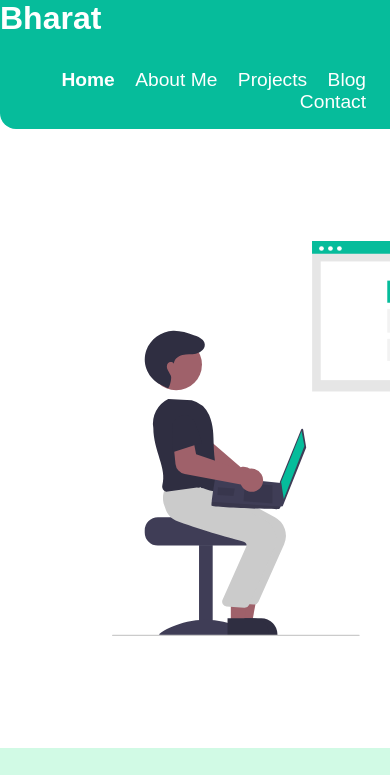
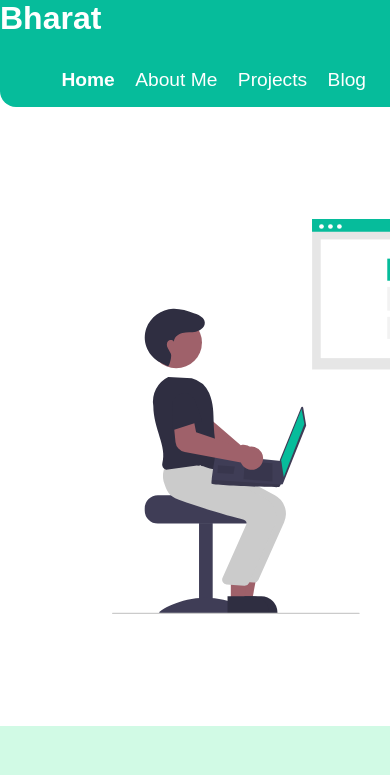
Before and after one commit to bharat-chotwani/Bharat-Chotwani-Portfolio, a plain HTML site: page Index.html in a window 390 px wide. Shown: the top 775 px of the page. Drawn offline with Linux system fonts and the light colour scheme.

Commit message:
changed footer and added linkedin link

```diff
--- a/Index.html
+++ b/Index.html
@@ -7,7 +7,7 @@
     <title>Bharat Chotwani | Portfolio</title>
     <link rel="stylesheet" href="style.css">
 </head>
-<body>
+<body class="body">
     <nav class="navigation">
         <div class="nav-brand">Bharat</div>
 
@@ -16,7 +16,7 @@
                 <li class="list-inline"><a href="/" class="Links">About Me</a></li>
                 <li class="list-inline"><a href="/Projects.html" class="Links">Projects</a></li>
                 <li class="list-inline"><a href="/Blog.html" class="Links">Blog</a></li>
-                <li class="list-inline"><a href="/" class="Links">Contact</a></li>
+
             </ul>
 
     </nav>
@@ -77,13 +77,13 @@
                     <a class="link" href="https://github.com/BharatChotwani" target="_blank"><img src="/images/github2.svg" alt="icon is loading" class="img"></a>
                 </li>
                 <li class="list-inline">
-                    <a class="link" href="/"><img src="/images/linkedin.svg" alt=""></a>
+                    <a class="link" href="https://www.linkedin.com/in/bharat-chotwani-6359581bb/?originalSubdomain=in"><img src="/images/linkedin.svg" alt=""></a>
                 </li>
                 <li class="list-inline">
                     <a class="link" href="https://twitter.com/ChotwaniBharat" target="_blank"><img src="/images/twitter.svg" alt="image loading.."></a>
                 </li>
                 <li class="list-inline">
-                    <a class="link" href="#"><img src="/images/googleplus.svg" alt=""></a>
+                    <a class="link" href="www.bchotwani3@gmail.com"><img src="/images/googleplus.svg" alt=""></a>
                 </li>
             </ul>
 
--- a/style.css
+++ b/style.css
@@ -3,7 +3,19 @@
 body{
     font-family: 'Raleway', sans-serif;
     margin: 0px;
+    box-sizing: border-box;
 }
+
+
+
+ @media only screen and (max-width: 768px) {
+    .navigation {
+        display: block;
+        margin: auto;
+        max-width: 800px;
+    }
+}
+
 
 :root {
     --primary-color: #06BC9B;
```
Also changed, not shown: Blog.html (+7 -4 lines), Projects.html (+1 -2 lines).
